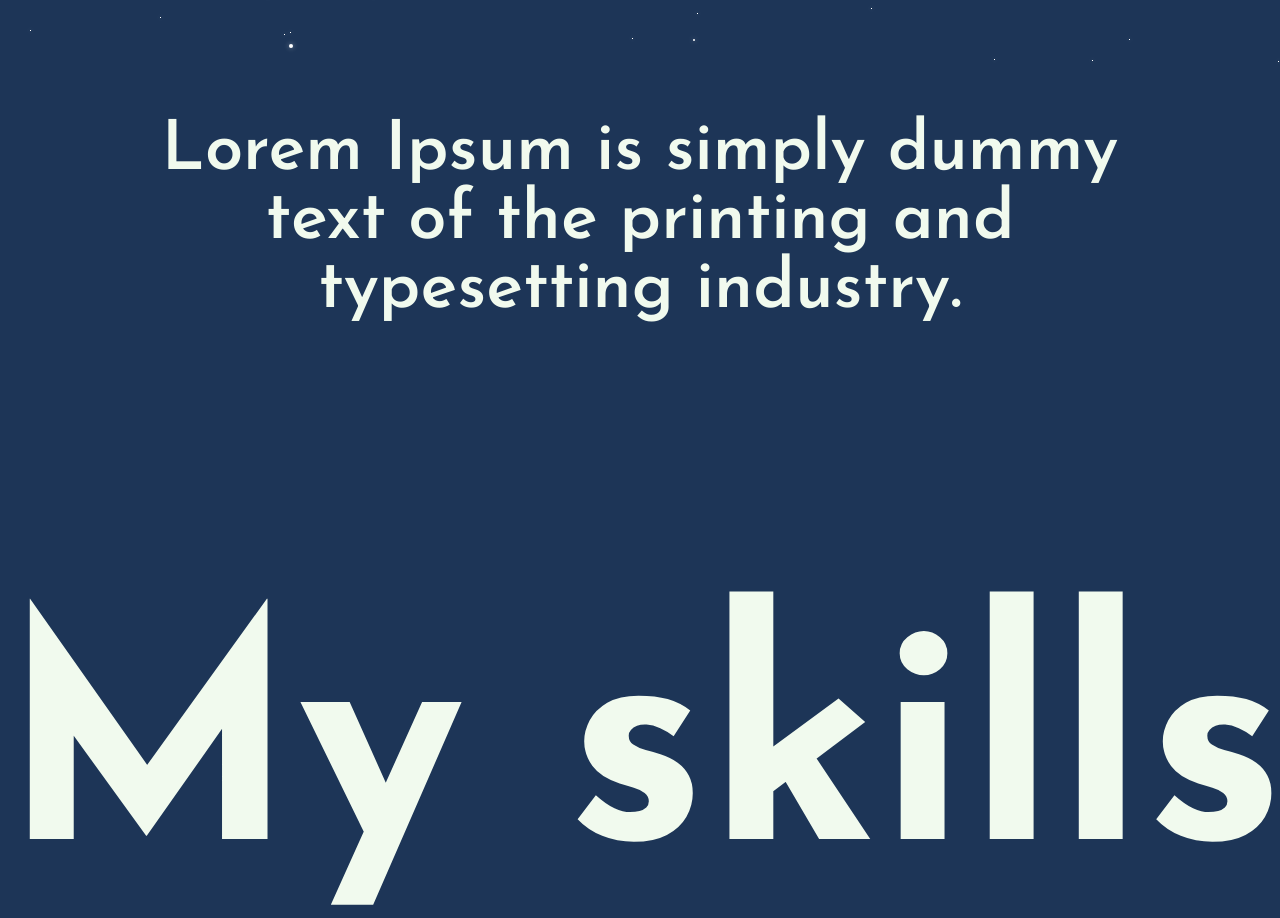
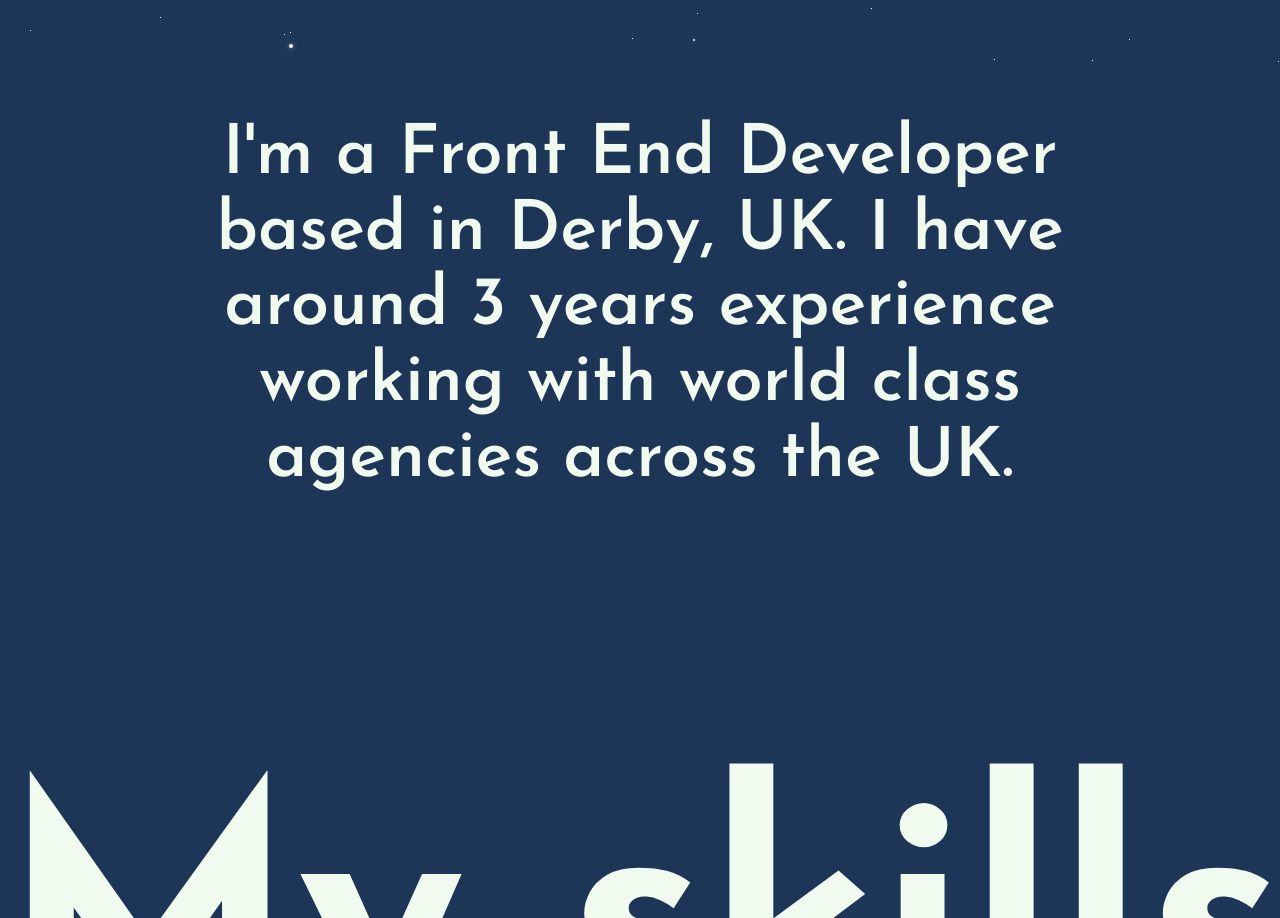
Before and after one commit to daisymaclennan/ts-portfolio, a Next.js app: page / in a window 1280 px wide. Shown: the part 1282-2200 px from the top of the page. Built offline with nearby package versions, Linux system fonts and the light colour scheme.

Commit message:
Add line height and new text for intro

```diff
--- a/components/IntroText/IntroText.tsx
+++ b/components/IntroText/IntroText.tsx
@@ -22,6 +22,7 @@ const StyledIntroText = styled(IntroText)`
     font-weight: 600;
     color: ${(props) => props.theme.contrast};
     text-align: center;
+    line-height: 110%;
   }
 
   @media (max-width: ${(props) => props.theme.breakpoints.mobile}) {
--- a/data/index.tsx
+++ b/data/index.tsx
@@ -1,6 +1,6 @@
 const data = {
   introduction:
-    "Lorem Ipsum is simply dummy text of the printing and typesetting industry.",
+    "I'm a Front End Developer based in Derby, UK. I have around 3 years experience working with world class agencies across the UK.",
   skills: {
     sm: ["styledcomps.png", "vue.png", "wordpress.png"],
     md: ["gatsby.png", "js.jpeg"],
```
